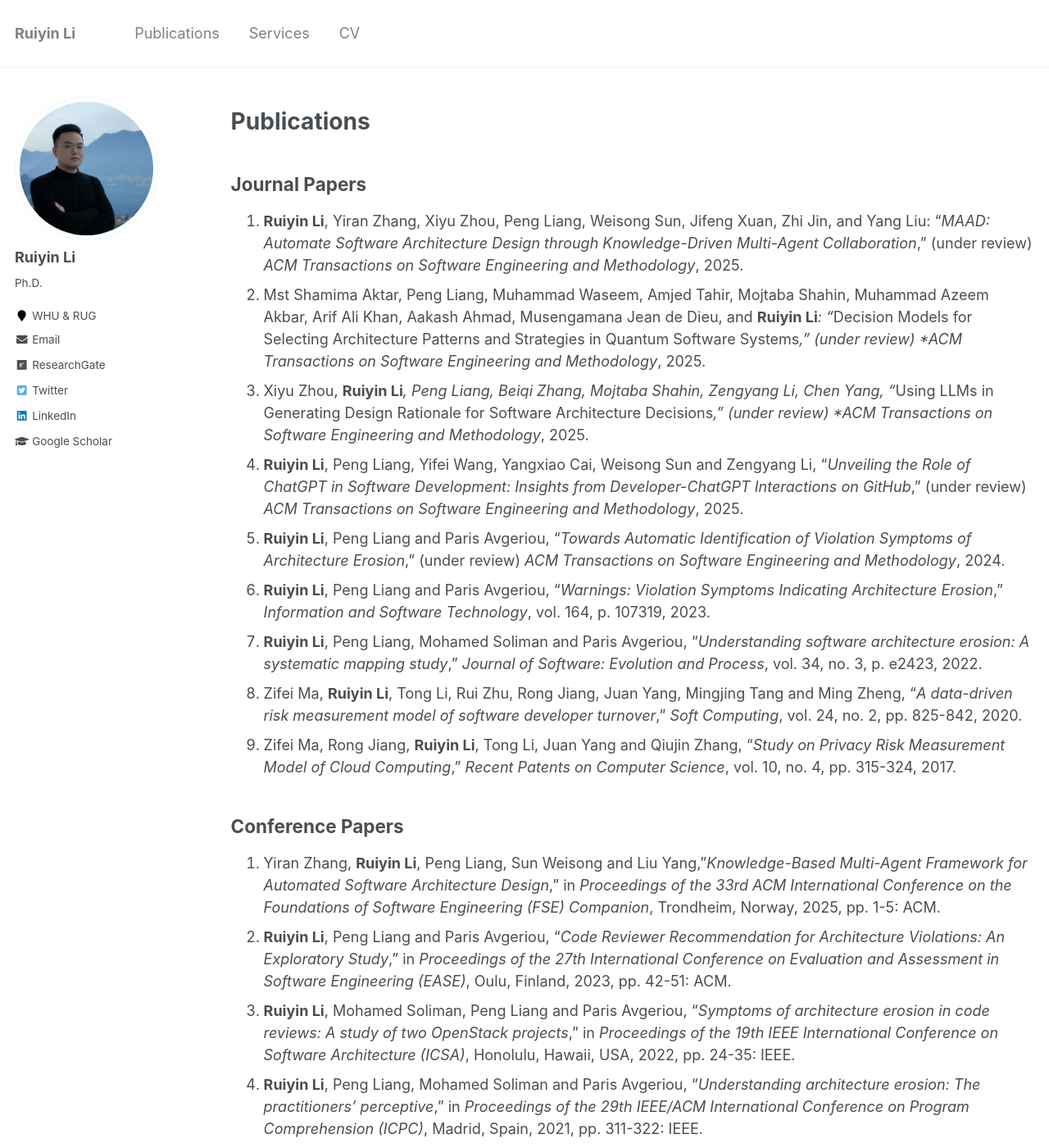
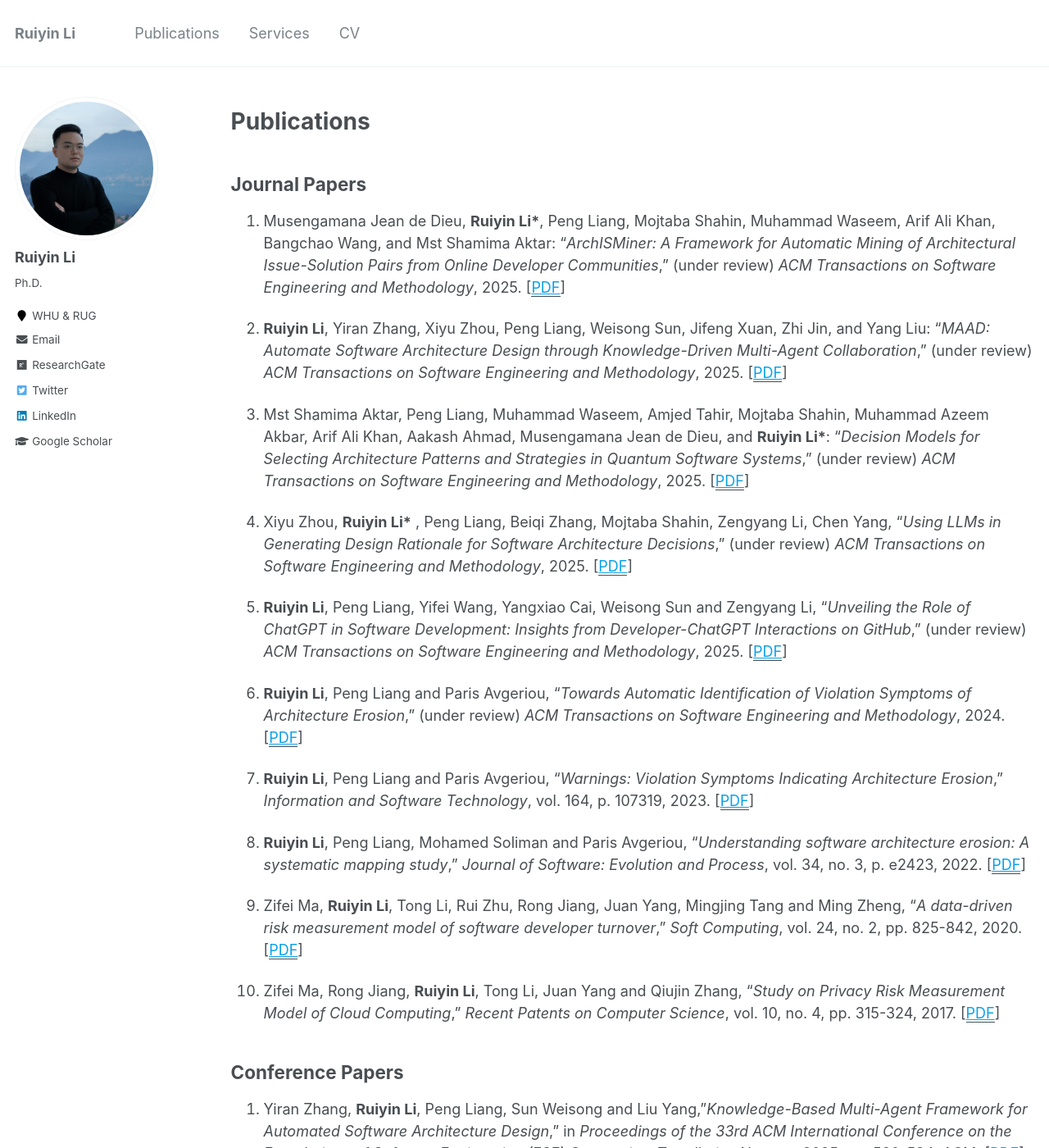
Before and after one commit to RuiyinL/RuiyinL.github.io, a Jekyll site: the page built from _pages/publications.md, in a window 1280 px wide and 1400 px high. Shown: the whole window at 82% size. Built offline with Jekyll 4.4.1, drawn with Linux system fonts in a browser that asks for light colours; some of the changed text lies outside the part shown.

Commit message:
Update publications.md

```diff
--- a/_pages/publications.md
+++ b/_pages/publications.md
@@ -19,25 +19,39 @@ author_profile: true
 
 ## **Journal Papers**
 
-1. **Ruiyin Li**, Yiran Zhang, Xiyu Zhou, Peng Liang, Weisong Sun, Jifeng Xuan, Zhi Jin, and Yang Liu: "*MAAD: Automate Software Architecture Design through Knowledge-Driven Multi-Agent Collaboration*,” (under review) *ACM Transactions on Software Engineering and Methodology*, 2025.
-1. Mst Shamima Aktar, Peng Liang, Muhammad Waseem, Amjed Tahir, Mojtaba Shahin, Muhammad Azeem Akbar, Arif Ali Khan, Aakash Ahmad, Musengamana Jean de Dieu, and **Ruiyin Li***: "*Decision Models for Selecting Architecture Patterns and Strategies in Quantum Software Systems*,” (under review) *ACM Transactions on Software Engineering and Methodology*, 2025.
-1. Xiyu Zhou, **Ruiyin Li***, Peng Liang, Beiqi Zhang, Mojtaba Shahin, Zengyang Li, Chen Yang, "*Using LLMs in Generating Design Rationale for Software Architecture Decisions*,” (under review) *ACM Transactions on Software Engineering and Methodology*, 2025.
-1. **Ruiyin Li**, Peng Liang, Yifei Wang, Yangxiao Cai, Weisong Sun and Zengyang Li, "*Unveiling the Role of ChatGPT in Software Development: Insights from Developer-ChatGPT Interactions on GitHub*," (under review) *ACM Transactions on Software Engineering and Methodology*, 2025.
-1. **Ruiyin Li**, Peng Liang and Paris Avgeriou, “*Towards Automatic Identification of Violation Symptoms of Architecture Erosion*,” (under review) *ACM Transactions on Software Engineering and Methodology*, 2024.
-1. **Ruiyin Li**, Peng Liang and Paris Avgeriou, "*Warnings: Violation Symptoms Indicating Architecture Erosion*," *Information and Software Technology*, vol. 164, p. 107319, 2023.
-1. **Ruiyin Li**, Peng Liang, Mohamed Soliman and Paris Avgeriou, "*Understanding software architecture erosion: A systematic mapping study*," *Journal of Software: Evolution and Process*, vol. 34, no. 3, p. e2423, 2022.
-1. Zifei Ma, **Ruiyin Li**, Tong Li, Rui Zhu, Rong Jiang, Juan Yang, Mingjing Tang and Ming Zheng, "*A data-driven risk measurement model of software developer turnover*," *Soft Computing*, vol. 24, no. 2, pp. 825-842, 2020.
-1. Zifei Ma, Rong Jiang, **Ruiyin Li**, Tong Li, Juan Yang and Qiujin Zhang, "*Study on Privacy Risk Measurement Model of Cloud Computing*," *Recent Patents on Computer Science*, vol. 10, no. 4, pp. 315-324, 2017.
+1. Musengamana Jean de Dieu, **Ruiyin Li\***, Peng Liang, Mojtaba Shahin, Muhammad Waseem, Arif Ali Khan, Bangchao Wang, and Mst Shamima Aktar: "*ArchISMiner: A Framework for Automatic Mining of Architectural Issue-Solution Pairs from Online Developer Communities*,” (under review) *ACM Transactions on Software Engineering and Methodology*, 2025. [[<u>PDF</u>](https://arxiv.org/abs/2510.21966)]
+
+2. **Ruiyin Li**, Yiran Zhang, Xiyu Zhou, Peng Liang, Weisong Sun, Jifeng Xuan, Zhi Jin, and Yang Liu: "*MAAD: Automate Software Architecture Design through Knowledge-Driven Multi-Agent Collaboration*,” (under review) *ACM Transactions on Software Engineering and Methodology*, 2025. [[<u>PDF</u>](https://arxiv.org/abs/2507.21382)]
+
+3. Mst Shamima Aktar, Peng Liang, Muhammad Waseem, Amjed Tahir, Mojtaba Shahin, Muhammad Azeem Akbar, Arif Ali Khan, Aakash Ahmad, Musengamana Jean de Dieu, and **Ruiyin Li\***: "*Decision Models for Selecting Architecture Patterns and Strategies in Quantum Software Systems*,” (under review) *ACM Transactions on Software Engineering and Methodology*, 2025. [[<u>PDF</u>](https://arxiv.org/abs/2507.11671)]
+
+4. Xiyu Zhou, **Ruiyin Li\*** , Peng Liang, Beiqi Zhang, Mojtaba Shahin, Zengyang Li, Chen Yang, "*Using LLMs in Generating Design Rationale for Software Architecture Decisions*,” (under review) *ACM Transactions on Software Engineering and Methodology*, 2025. [[<u>PDF</u>](https://arxiv.org/abs/2504.20781)]
+
+5. **Ruiyin Li**, Peng Liang, Yifei Wang, Yangxiao Cai, Weisong Sun and Zengyang Li, "*Unveiling the Role of ChatGPT in Software Development: Insights from Developer-ChatGPT Interactions on GitHub*," (under review) *ACM Transactions on Software Engineering and Methodology*, 2025. [[<u>PDF</u>](https://arxiv.org/abs/2505.03901)]
+
+6. **Ruiyin Li**, Peng Liang and Paris Avgeriou, “*Towards Automatic Identification of Violation Symptoms of Architecture Erosion*,” (under review) *ACM Transactions on Software Engineering and Methodology*, 2024. [[<u>PDF</u>]()]
+
+7. **Ruiyin Li**, Peng Liang and Paris Avgeriou, "*Warnings: Violation Symptoms Indicating Architecture Erosion*," *Information and Software Technology*, vol. 164, p. 107319, 2023. [[<u>PDF</u>](https://www.sciencedirect.com/science/article/abs/pii/S095058492300174X)]
+
+8. **Ruiyin Li**, Peng Liang, Mohamed Soliman and Paris Avgeriou, "*Understanding software architecture erosion: A systematic mapping study*," *Journal of Software: Evolution and Process*, vol. 34, no. 3, p. e2423, 2022. [[<u>PDF</u>](https://onlinelibrary.wiley.com/doi/abs/10.1002/smr.2423)]
+
+9.  Zifei Ma, **Ruiyin Li**, Tong Li, Rui Zhu, Rong Jiang, Juan Yang, Mingjing Tang and Ming Zheng, "*A data-driven risk measurement model of software developer turnover*," *Soft Computing*, vol. 24, no. 2, pp. 825-842, 2020. [[<u>PDF</u>](https://link.springer.com/article/10.1007/s00500-019-04540-z)]
+
+10. Zifei Ma, Rong Jiang, **Ruiyin Li**, Tong Li, Juan Yang and Qiujin Zhang, "*Study on Privacy Risk Measurement Model of Cloud Computing*," *Recent Patents on Computer Science*, vol. 10, no. 4, pp. 315-324, 2017. [[<u>PDF</u>](http://www.eurekaselect.com/article/88619)]
 
 
 ## **Conference Papers**
 
-1. Yiran Zhang, **Ruiyin Li**, Peng Liang, Sun Weisong and Liu Yang,"*Knowledge-Based Multi-Agent Framework for Automated Software Architecture Design*," in *Proceedings of the 33rd ACM International Conference on the Foundations of Software Engineering (FSE) Companion*, Trondheim, Norway, 2025, pp. 1-5: ACM.
-1. **Ruiyin Li**, Peng Liang and Paris Avgeriou, "*Code Reviewer Recommendation for Architecture Violations: An Exploratory Study*," in *Proceedings of the 27th International Conference on Evaluation and Assessment in Software Engineering (EASE)*, Oulu, Finland, 2023, pp. 42-51: ACM.
-1. **Ruiyin Li**, Mohamed Soliman, Peng Liang and Paris Avgeriou, "*Symptoms of architecture erosion in code reviews: A study of two OpenStack projects*," in *Proceedings of the 19th IEEE International Conference on Software Architecture (ICSA)*, Honolulu, Hawaii, USA, 2022, pp. 24-35: IEEE.
-1. **Ruiyin Li**, Peng Liang, Mohamed Soliman and Paris Avgeriou, "*Understanding architecture erosion: The practitioners' perceptive*," in *Proceedings of the 29th IEEE/ACM International Conference on Program Comprehension (ICPC)*, Madrid, Spain, 2021, pp. 311-322: IEEE.
-1. **Ruiyin Li**, Peng Liang, Chen Yang, Georgios Digkas, Alexander Chatzigeorgiou and Zhuang Xiong, "*Automatic identification of assumptions from the Hibernate developer mailing list*," in *Proceedings of the 26th Asia-Pacific Software Engineering Conference (APSEC)*, Putrajaya, Malaysia, 2019, pp. 394-401: IEEE.
+1. Yiran Zhang, **Ruiyin Li**, Peng Liang, Sun Weisong and Liu Yang,"*Knowledge-Based Multi-Agent Framework for Automated Software Architecture Design*," in *Proceedings of the 33rd ACM International Conference on the Foundations of Software Engineering (FSE) Companion*, Trondheim, Norway, 2025, pp. 530-534: ACM. [[<u>PDF</u>](https://dl.acm.org/doi/10.1145/3696630.3728493)]
+
+2. **Ruiyin Li**, Peng Liang and Paris Avgeriou, "*Code Reviewer Recommendation for Architecture Violations: An Exploratory Study*," in *Proceedings of the 27th International Conference on Evaluation and Assessment in Software Engineering (EASE)*, Oulu, Finland, 2023, pp. 42-51: ACM. [[<u>PDF</u>](https://dl.acm.org/doi/abs/10.1145/3593434.3593450)]
+
+3. **Ruiyin Li**, Mohamed Soliman, Peng Liang and Paris Avgeriou, "*Symptoms of architecture erosion in code reviews: A study of two OpenStack projects*," in *Proceedings of the 19th IEEE International Conference on Software Architecture (ICSA)*, Honolulu, Hawaii, USA, 2022, pp. 24-35: IEEE. [[<u>PDF</u>](https://ieeexplore.ieee.org/document/9779696)]
+
+4. **Ruiyin Li**, Peng Liang, Mohamed Soliman and Paris Avgeriou, "*Understanding architecture erosion: The practitioners' perceptive*," in *Proceedings of the 29th IEEE/ACM International Conference on Program Comprehension (ICPC)*, Madrid, Spain, 2021, pp. 311-322: IEEE. [[<u>PDF</u>](https://ieeexplore.ieee.org/document/9463012)]
+
+5. **Ruiyin Li**, Peng Liang, Chen Yang, Georgios Digkas, Alexander Chatzigeorgiou and Zhuang Xiong, "*Automatic identification of assumptions from the Hibernate developer mailing list*," in *Proceedings of the 26th Asia-Pacific Software Engineering Conference (APSEC)*, Putrajaya, Malaysia, 2019, pp. 394-401: IEEE. [[<u>PDF</u>](https://ieeexplore.ieee.org/document/8945732/)]
 
 ## **Workshop Papers**
 
-1. Tianqing Liu, Peng Liang, Chen Yang, Zhuang Xiong, Chong Wang and **Ruiyin Li**, "*Understanding the Decision-Making of Students in Requirements Engineering Course Projects*," in *Proceedings of the 2nd Software Engineering Education (SEED) Workshop 2019 co-located with 26th Asia Pacific Software Engineering Conference (APSEC)*, 2019, pp. 1-8.
+1. Tianqing Liu, Peng Liang, Chen Yang, Zhuang Xiong, Chong Wang and **Ruiyin Li**, "*Understanding the Decision-Making of Students in Requirements Engineering Course Projects*," in *Proceedings of the 2nd Software Engineering Education (SEED) Workshop 2019 co-located with 26th Asia Pacific Software Engineering Conference (APSEC)*, 2019, pp. 1-8. [[<u>PDF</u>](https://www.researchgate.net/publication/337756288_Understanding_the_Decision-Making_of_Students_in_Requirements_Engineering_Course_Projects)]
```
